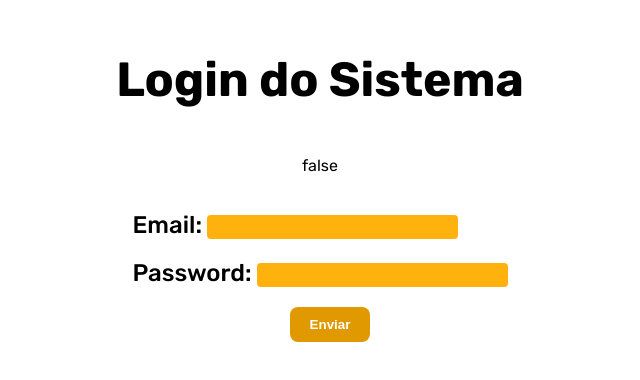
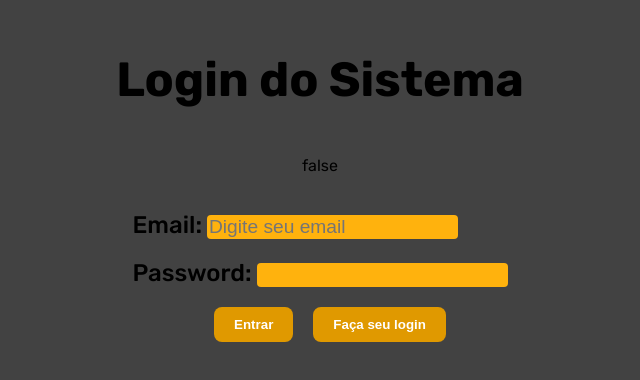
Before and after one commit to Alexandre-Konrath/My-Login-Front-end, a React (Create React App) app: page /login in a window 1280 px wide. Shown: the part 228-608 px from the top of the page, without its empty margins (320-960 px from the left). Built offline with nearby package versions, Linux system fonts and the light colour scheme.

Commit message:
adding navidation to the log_in route

```diff
--- a/src/components/LoginPage/index.js
+++ b/src/components/LoginPage/index.js
@@ -1,5 +1,5 @@
-import React, { useState, useContext, useEffect  } from "react";
-import { useNavigate } from "react-router-dom";
+import React, { useState, useContext  } from "react";
+import { NavLink } from 'react-router-dom'
 
 import { AuthContext } from "../../contexts/auth";
 import api from "../../services/api";
@@ -24,10 +24,7 @@ export default function LoginPage() {
       });
       // chama o login
       await login(email, password);
-      // if(response) {
-      //   // se o response existe, ele vai para a pagina home
-      //   navidate("/")
-      // }
+
     } catch (error) {
       console.error("Erro de autenticação:", error);
       alert("Email ou senha incorretos")
@@ -46,6 +43,7 @@ export default function LoginPage() {
             type="email"
             id="email"
             value={email}
+            placeholder="Digite seu email"
             onChange={(e) => setEmail(e.target.value)}
             required
           />
@@ -57,13 +55,19 @@ export default function LoginPage() {
             type="password"
             id="password"
             value={password}
+
             onChange={(e) => setPassword(e.target.value)}
             required
           />
         </div>
 
         <div className="btn-action">
-          <button type="submit">Enviar</button>
+          <button type="submit">Entrar</button>
+
+          <button>
+            <NavLink to='/log_in'>Faça seu login</NavLink>
+          </button>
+
         </div>
       </form>
     </div>
--- a/src/components/LoginPage/style.css
+++ b/src/components/LoginPage/style.css
@@ -33,7 +33,9 @@
   align-items: center;
 }
 .btn-action button {
+  cursor: pointer;
   padding: 10px 20px;
+  margin-left: 20px;
   border-radius: 8px;
   border: none;
   background-color: rgb(224, 153, 0);
--- a/src/style/index.css
+++ b/src/style/index.css
@@ -3,6 +3,7 @@ html {
   padding: 0px;
   box-sizing: border-box;
   font-family: "Rubik", sans-serif;
+  background-color: #424242;
 }
 
 *,
```
